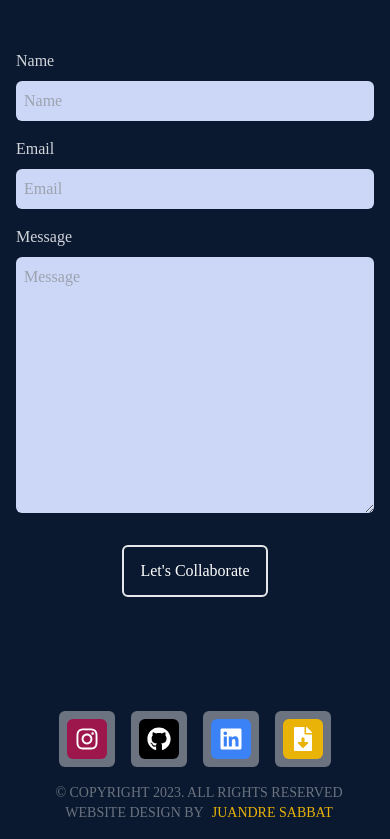
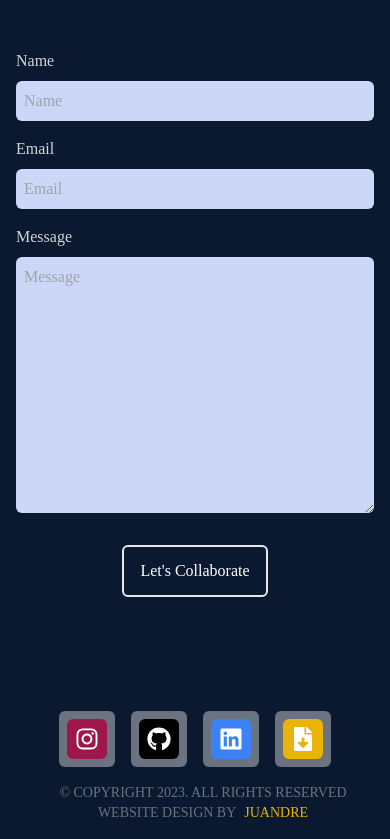
Before and after one commit to sabbatj/react-portfolio-js, a React (Create React App) app: page / in a window 390 px wide. Shown: the part 3909-4748 px from the top of the page. Built offline with nearby package versions, Linux system fonts and the light colour scheme.

Commit message:
Update footer.tsx

```diff
--- a/src/components/footer/footer.tsx
+++ b/src/components/footer/footer.tsx
@@ -46,7 +46,7 @@ const Footer = () => {
             </a>
           </div>
         </div>
-        <div className="text-left md:text-center text-gray-500 text-sm mt-4 md:mt-0 ml-2 md:ml-0">
+        <div className="text-left md:text-center text-gray-500 text-sm mt-4 md:mt-0 ml-4 md:ml-0">
           <div>© COPYRIGHT 2023. ALL RIGHTS RESERVED</div>
           <div className="flex items-center justify-center md:justify-start">
             <div>WEBSITE DESIGN BY</div>
@@ -56,7 +56,7 @@ const Footer = () => {
               rel="noopener noreferrer"
               className="text-yellow-500 ml-2 md:ml-0 hover:underline"
             >
-              JUANDRE SABBAT
+              JUANDRE
             </a>
           </div>
         </div>
@@ -64,5 +64,4 @@ const Footer = () => {
     </footer>
   );
 };
-
 export default Footer;
```
